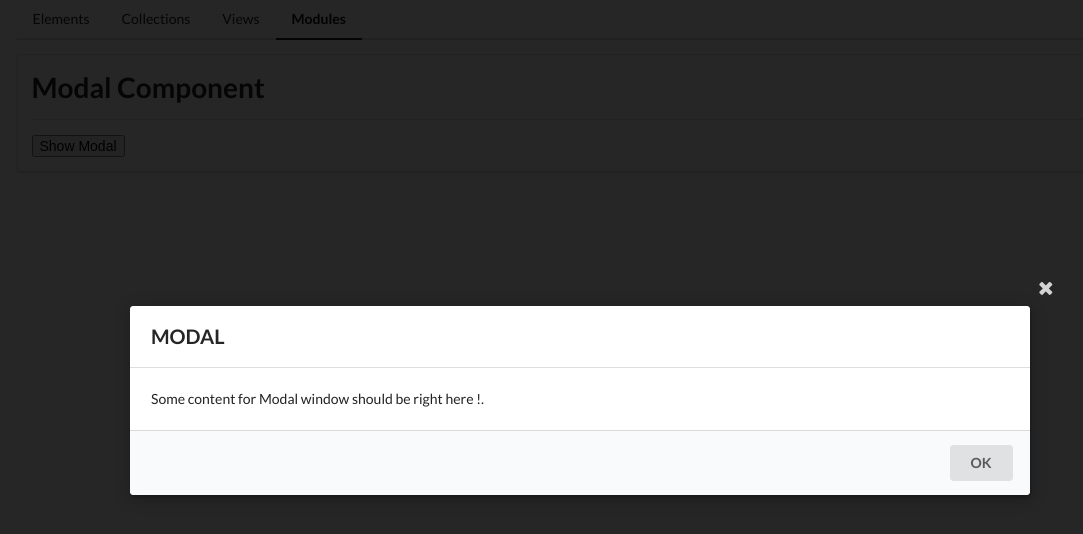
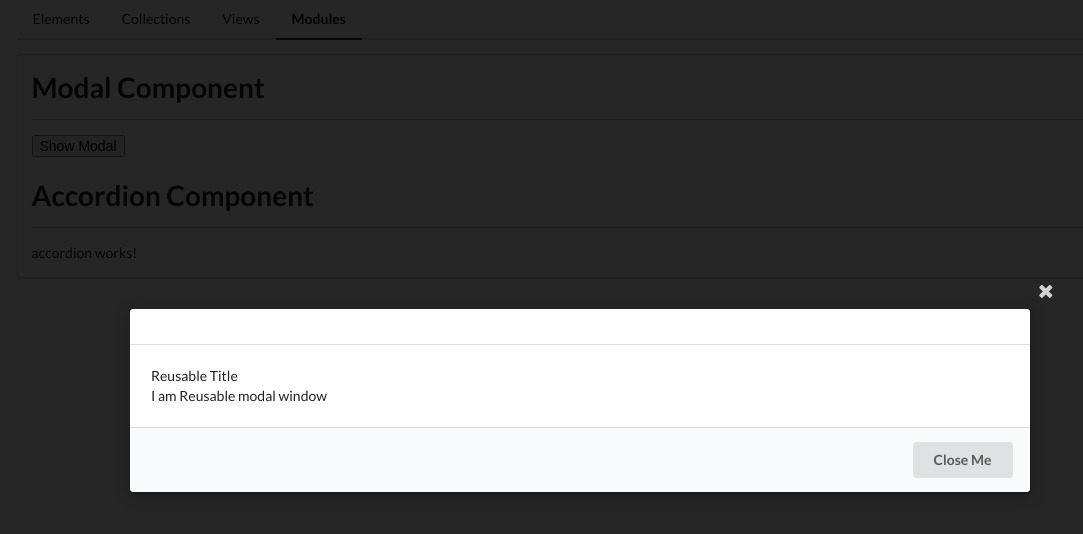
Before and after one commit to sblsreddy/comps, an Angular app: page /mods in a window 1280 px wide. Both pictures are taken after a click on the button "Show Modal". Shown: the top 534 px of the page, without its empty margins (60-1143 px from the left). Built offline with nearby package versions, Linux system fonts and the light colour scheme.

Commit message:
Making Modal reusable

```diff
--- /dev/null
+++ b/src/app/mods/accordion/accordion.component.html
@@ -0,0 +1 @@
+<p>accordion works!</p>
--- /dev/null
+++ b/src/app/mods/accordion/accordion.component.ts
@@ -0,0 +1,15 @@
+import { Component, OnInit } from '@angular/core';
+
+@Component({
+  selector: 'app-accordion',
+  templateUrl: './accordion.component.html',
+  styleUrls: ['./accordion.component.css']
+})
+export class AccordionComponent implements OnInit {
+
+  constructor() { }
+
+  ngOnInit(): void {
+  }
+
+}
--- a/src/app/mods/modal/modal.component.css
+++ b/src/app/mods/modal/modal.component.css
@@ -0,0 +1,17 @@
+.actions:empty{
+    display: none;
+}
+
+.actions-default{
+    display: none;
+}
+
+.actions:empty + .actions-default{
+    display: block;
+}
+
+.icon-placement {
+    top: 0.5rem !important;
+    right: 0.5rem !important;
+    color: rgba(0,0,0,.87) !important;
+}
--- a/src/app/mods/modal/modal.component.html
+++ b/src/app/mods/modal/modal.component.html
@@ -1,15 +1,19 @@
 <div (click)="onCloseClick()" class="ui dimmer visible active">
-    <div class="ui modal visible active">
+    <div (click)="$event.stopPropagation()" class="ui modal visible active">
         <i (click)="onCloseClick()" class="close icon"></i>
-        <div class="header">MODAL</div>
+        <div class="header">
+            <ng-content select="modalTitle"></ng-content>
+        </div>
         <div class="content">
-            <p>
-                Some content for Modal window should be right here !.
-            </p>
+           <ng-content></ng-content>
+        </div>
+
+        <div class="actions actions-default">
+            <button (click)="onCloseClick()" class="ui button">OK</button>
         </div>
 
         <div class="actions">
-            <button (click)="onCloseClick()" class="ui button">OK</button>
+            <ng-content select="[modalFooter]"> </ng-content>
         </div>
     </div>
 
--- a/src/app/mods/mods-home/mods-home.component.html
+++ b/src/app/mods/mods-home/mods-home.component.html
@@ -1,4 +1,17 @@
 <app-divider>Modal Component</app-divider>
 
 <button (click)="onClick()">Show Modal</button>
-<app-modal (close)="onClick()" *ngIf="modalOpen"></app-modal>
+<app-modal (close)="onClick()" *ngIf="modalOpen">
+    <div modalTitle> Reusable Title</div>
+    <p>
+        I am Reusable modal window
+    </p>
+
+    <ng-container modalFooter>
+        <button class="ui button" (click)="onClick()"> Close Me</button>
+    </ng-container>
+</app-modal>
+
+
+<app-divider>Accordion Component</app-divider>
+<app-accordion></app-accordion>
--- a/src/app/mods/mods.module.ts
+++ b/src/app/mods/mods.module.ts
@@ -5,11 +5,13 @@ import { ModsRoutingModule } from './mods-routing.module';
 import { ModsHomeComponent } from './mods-home/mods-home.component';
 import { ModalComponent } from './modal/modal.component';
 import { SharedModule } from '../shared/shared.module';
+import { AccordionComponent } from './accordion/accordion.component';
 
 @NgModule({
   declarations: [
     ModsHomeComponent,
-    ModalComponent
+    ModalComponent,
+    AccordionComponent
   ],
   imports: [
     CommonModule,
```
Also changed, not shown: src/app/mods/accordion/accordion.component.css (added), 1 other file (tests, documents, lock files or other folders).
